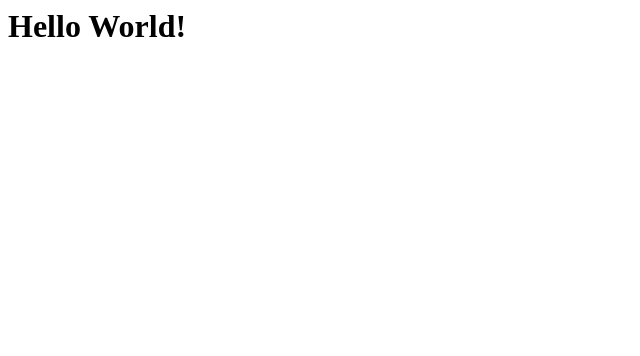
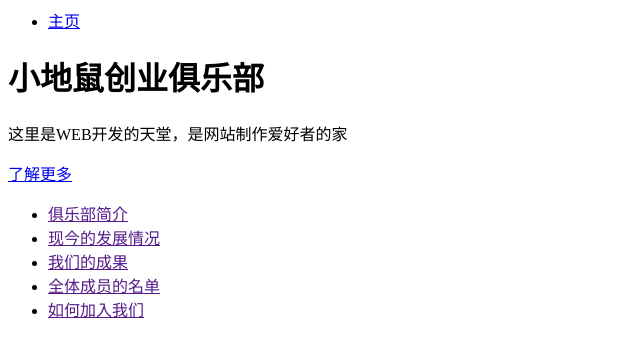
Before and after one commit to ximo-darren/HomePageExercise, a plain HTML site: page index.html in a window 1280 px wide. Shown: the whole page, without its empty margins (0-640 px from the left). Drawn offline with Linux system fonts and the light colour scheme.

Commit message:
网站首页部分编写

```diff
--- a/index.html
+++ b/index.html
@@ -1,6 +1,35 @@
 <html>
-<head><title>Hi</title></head>
-<body>
-<h1>Hello World!</h1>
-</body>
+	<head>
+		<title>欢迎来到小地鼠创业俱乐部！</title>
+	</head>
+	<body>
+		<div class="nav">
+			<div class="container">
+				<ul class="pull-left">
+					<li><a href="#">主页</a></li>
+				</ul>
+		<div class="jumbotron">
+			<div class="container">
+				<h1>小地鼠创业俱乐部</h1>
+				<p>这里是WEB开发的天堂，是网站制作爱好者的家</p>
+				<a href="#">了解更多</a>
+			</div>
+		</div>
+		<div class="nav">
+			<div class="container">
+				<div class="row">
+					<div class="col-md-4">
+					<ul>
+						<li><a href="">俱乐部简介</a></li>
+						<li><a href="">现今的发展情况</a></li>
+						<li><a href="">我们的成果</a></li>
+						<li><a href="">
+						全体成员的名单</a></li>
+						<li><a href="">
+						如何加入我们</a></li>
+					</ul>
+				</div>
+			</div>
+		</div>
+	</body>
 </html>
```
Also changed, not shown: main.css (added).
